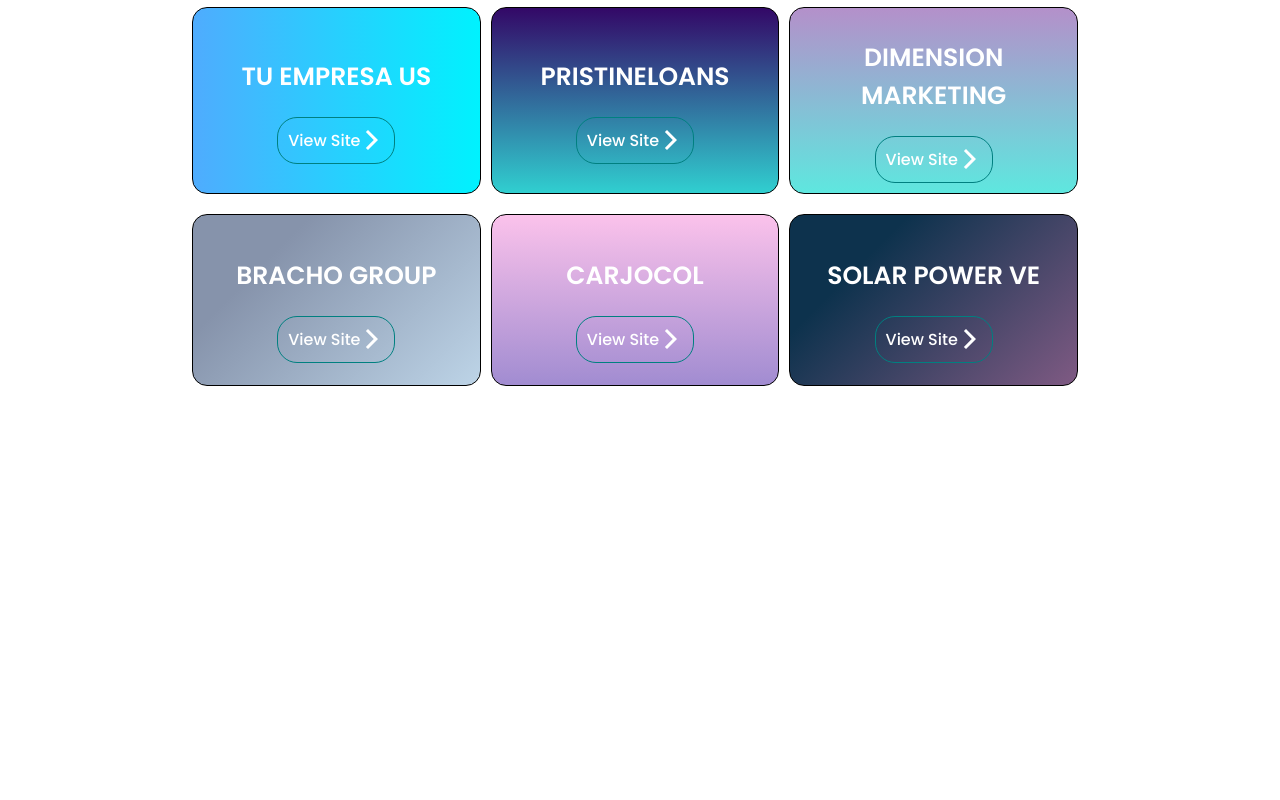
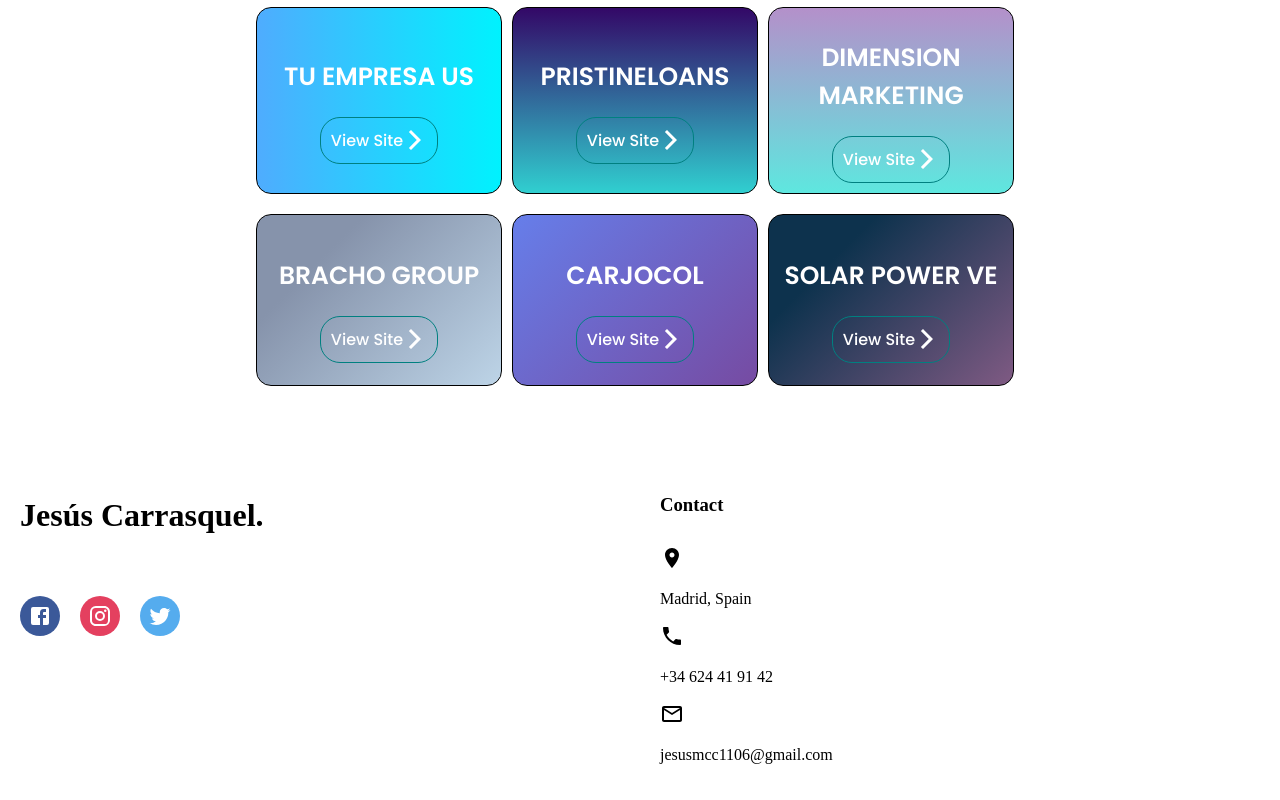
Before and after one commit to jesuscarrasquel/portafolio, a React (Create React App) app: page / in a window 1280 px wide. Shown: the part 1636-2436 px from the top of the page. Before the commit the page ends 2092 px from the top, so only its background shows below. Built offline with nearby package versions, Linux system fonts and the light colour scheme.

Commit message:
otro commit

```diff
--- a/src/components/Footer.jsx
+++ b/src/components/Footer.jsx
@@ -7,7 +7,11 @@
     width: 100%;
 `
 
-const Logo = styled.h1``
+const Logo = styled.h1`
+    @media (max-width: 600px) {
+        font-size: 20px;
+    }
+`
 
 const Desc = styled.p`
     margin: 20px 0px;
@@ -20,6 +24,11 @@
 const SocialIcon = styled.div`
     width: 40px;
     height: 40px;
+    @media(max-width: 600px) {
+        width: 30px;
+        height: 30px;
+        margin-right: 5px;
+    }
     border-radius: 50%;
     color: white;
     background-color: #${props => props.color};
@@ -34,6 +43,9 @@
     display: flex;
     flex-direction: column;
     padding: 20px;
+    @media(max-width: 600px) {
+        padding: 10px;
+    }
     `
 const Center = styled.div`
     flex:1;
@@ -63,9 +75,17 @@
 const Right = styled.div`
     flex:1;
     padding: 20px;
+    @media(max-width: 600px) {
+        padding: 10px;
+    }
 `
 const ContactItem = styled.div``
 
+const Subtitle = styled.p`
+    @media(max-width: 600px) {
+        font-size: 11px;
+    }
+`
 const Footer = () => {
     return (
         <Container>
@@ -84,8 +104,8 @@
                     </SocialIcon>
                 </SocialContainer>
             </Left>
-            <Center>
-                {/* <Title>Useful Links</Title>
+            {/* <Center>
+                <Title>Useful Links</Title>
                 <List>
                     <ListItem>Home</ListItem>
                     <ListItem>Cart</ListItem>
@@ -93,19 +113,19 @@
                     <ListItem>Woman Fashion</ListItem>
                     <ListItem>Accesories</ListItem>
                     <ListItem>My Account</ListItem>
-                </List> */}
-            </Center>
+                </List>
+            </Center> */}
             <Right>
 
                 <Title>Contact</Title>
                 <ContactItem>
-                    <Room /> Madrid, Spain
+                    <Room /> <Subtitle>Madrid, Spain </Subtitle>
                 </ContactItem>
                 <ContactItem>
-                    <Phone /> +34 624 41 91 42
+                    <Phone /> <Subtitle>+34 624 41 91 42</Subtitle>
                 </ContactItem>
                 <ContactItem>
-                    <MailOutline /> jesusmcc1106@gmail.com
+                    <MailOutline /><Subtitle>jesusmcc1106@gmail.com </Subtitle>
                 </ContactItem>
             </Right>
         </Container>
--- a/src/components/Works.jsx
+++ b/src/components/Works.jsx
@@ -17,7 +17,7 @@
     display: flex;
     flex-wrap: wrap;
     justify-content: space-between;
-    width: 70%;
+    width: 60%;
 `
 
 const Title = styled.h2`
--- a/src/data.js
+++ b/src/data.js
@@ -29,7 +29,7 @@
         id:5,
         title:'CARJOCOL',
         url:'https://carjocol.com/',
-        bg: 'linear-gradient(to top, #a18cd1 0%, #fbc2eb 100%);'
+        bg: 'linear-gradient(135deg, #667eea 0%, #764ba2 100%);'
 
     },
     {
--- a/src/pages/Home.jsx
+++ b/src/pages/Home.jsx
@@ -17,7 +17,7 @@
             <Portada />
             <Biography />
             <Works />
-            {/* <Footer /> */}
+            <Footer />
         </Container>
     )
 }
```
